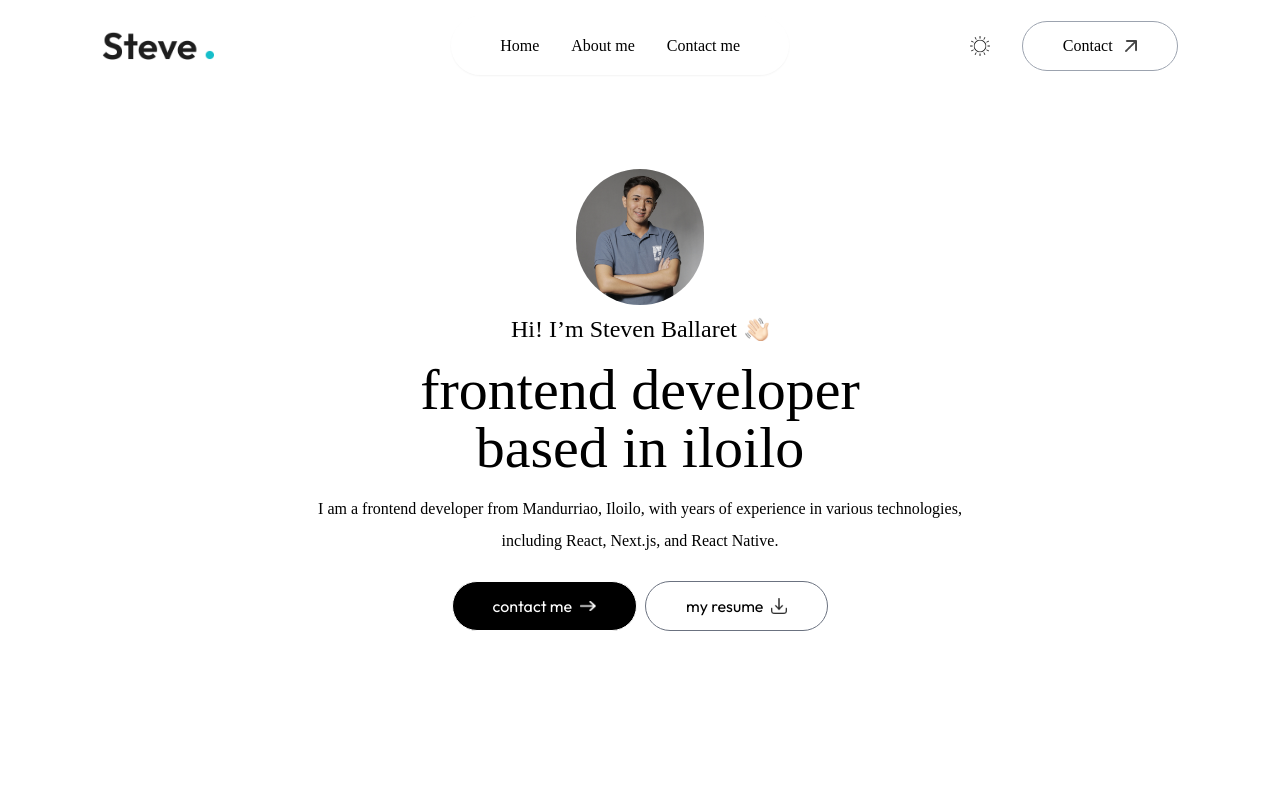
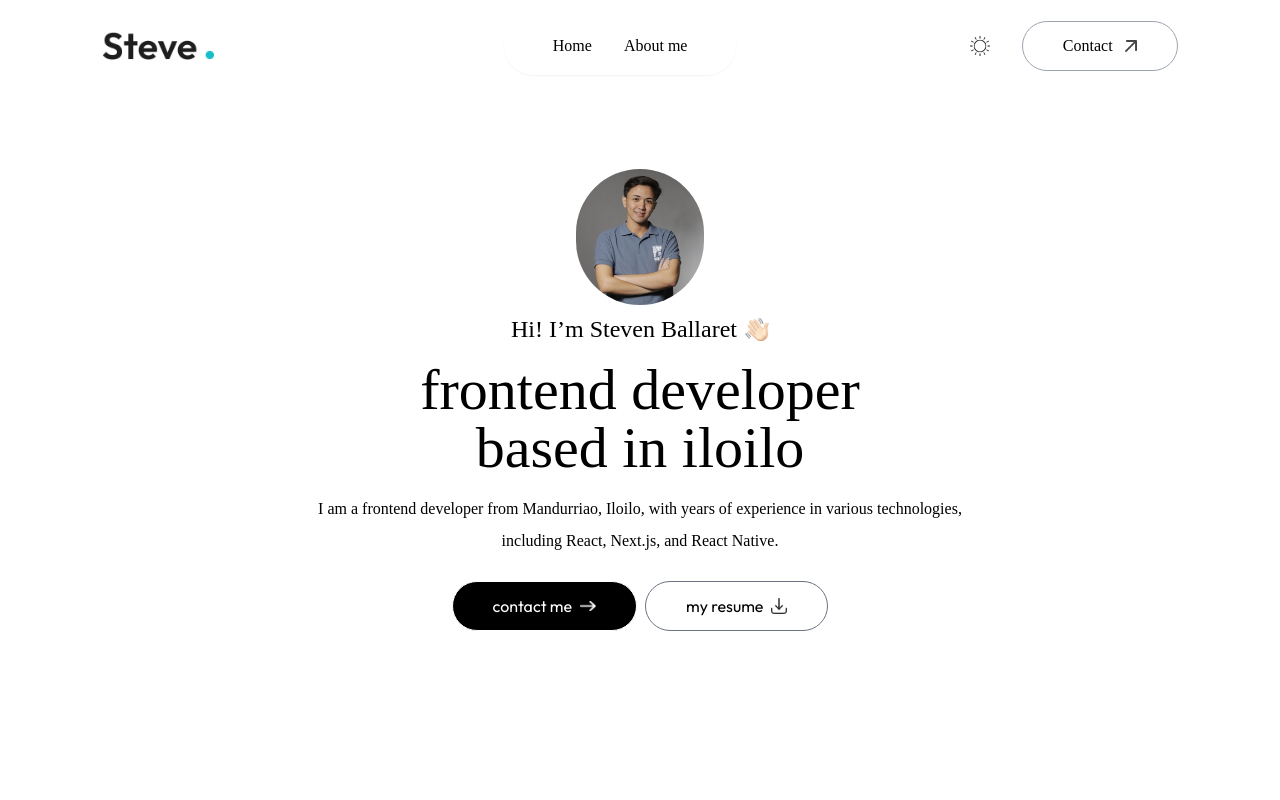
Before and after one commit to SteveBllrt/Portfolio, a Next.js app: page / in a window 1280 px wide. Shown: the top 800 px of the page. Built offline with nearby package versions, Linux system fonts and the light colour scheme; a web font is replaced by a local one.

Commit message:
added pages

```diff
--- a/src/app/components/Header.tsx
+++ b/src/app/components/Header.tsx
@@ -76,7 +76,7 @@ const Header = () => {
               whileInView={{ y: 0, opacity: 1 }}
               transition={{ duration: 0.3, delay: 1.1 }}
               viewport={{ once: true }}
-              href="/sample-resume.pdf"
+              href="./ballaret-resume.pdf"
               download
               className="md:px-10 px-8 py-3 border rounded-full border-gray-500 flex items-center gap-2 bg-white dark:text-black"
             >
--- a/src/app/components/Navbar.tsx
+++ b/src/app/components/Navbar.tsx
@@ -71,11 +71,6 @@ const Navbar: React.FC<NavbarProps> = ({ isDarkMode, setIsDarkMode }) => {
               About me
             </a>
           </li>
-          <li>
-            <a className="font-Ovo" href="#contact">
-              Contact me
-            </a>
-          </li>
         </ul>
 
         <div className="flex items-center gap-4">
@@ -92,7 +87,11 @@ const Navbar: React.FC<NavbarProps> = ({ isDarkMode, setIsDarkMode }) => {
             className="hidden lg:flex items-center gap-3 px-10  py-2 border border-gray-400 rounded-full ml-4 font-Ovo dark:border-white/50"
           >
             Contact
-            <Image src={isDarkMode? assets.arrow_up_dark : assets.arrow_up} alt="" className="w-3" />
+            <Image
+              src={isDarkMode ? assets.arrow_up_dark : assets.arrow_up}
+              alt=""
+              className="w-3"
+            />
           </a>
 
           <button className="block md:hidden ml-3" onClick={openMenu}>
@@ -110,7 +109,11 @@ const Navbar: React.FC<NavbarProps> = ({ isDarkMode, setIsDarkMode }) => {
           className="flex md:hidden flex-col gap-4 py-20 px-10 fixed -right-64 top-0 bottom-0 w-64 z-50 h-screen bg-[#BEFBFF] transition duration-500 dark:bg-darkHover dark:text-white"
         >
           <div className="absolute right-5 top-6" onClick={closeMenu}>
-            <Image src={isDarkMode ? assets.close_dark :assets.close} alt="" className="w-8 cursor-pointer" />
+            <Image
+              src={isDarkMode ? assets.close_dark : assets.close}
+              alt=""
+              className="w-8 cursor-pointer"
+            />
           </div>
 
           <li>
@@ -123,11 +126,6 @@ const Navbar: React.FC<NavbarProps> = ({ isDarkMode, setIsDarkMode }) => {
               About me
             </a>
           </li>
-          <li>
-            <a className="font-Ovo" onClick={closeMenu} href="#contact">
-              Contact me
-            </a>
-          </li>
         </ul>
       </nav>
     </>
```
